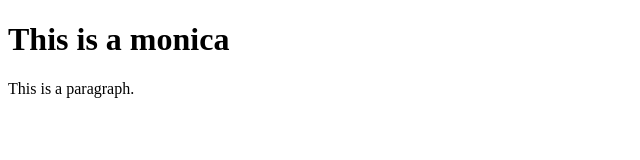
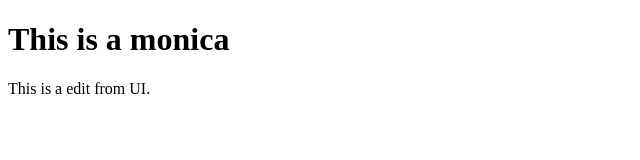
Before and after one commit to Monicajha1606/Git, a plain HTML site: page index.html in a window 1280 px wide. Shown: the full height of the page, 0-640 px from the left. Drawn offline with Linux system fonts and the light colour scheme.

Commit message:
Update index.html
third commit

```diff
--- a/index.html
+++ b/index.html
@@ -6,7 +6,7 @@
 <body>
 
 <h1>This is a monica</h1>
-<p>This is a paragraph.</p>
+<p>This is a edit from UI.</p>
 
 </body>
 </html>
```
